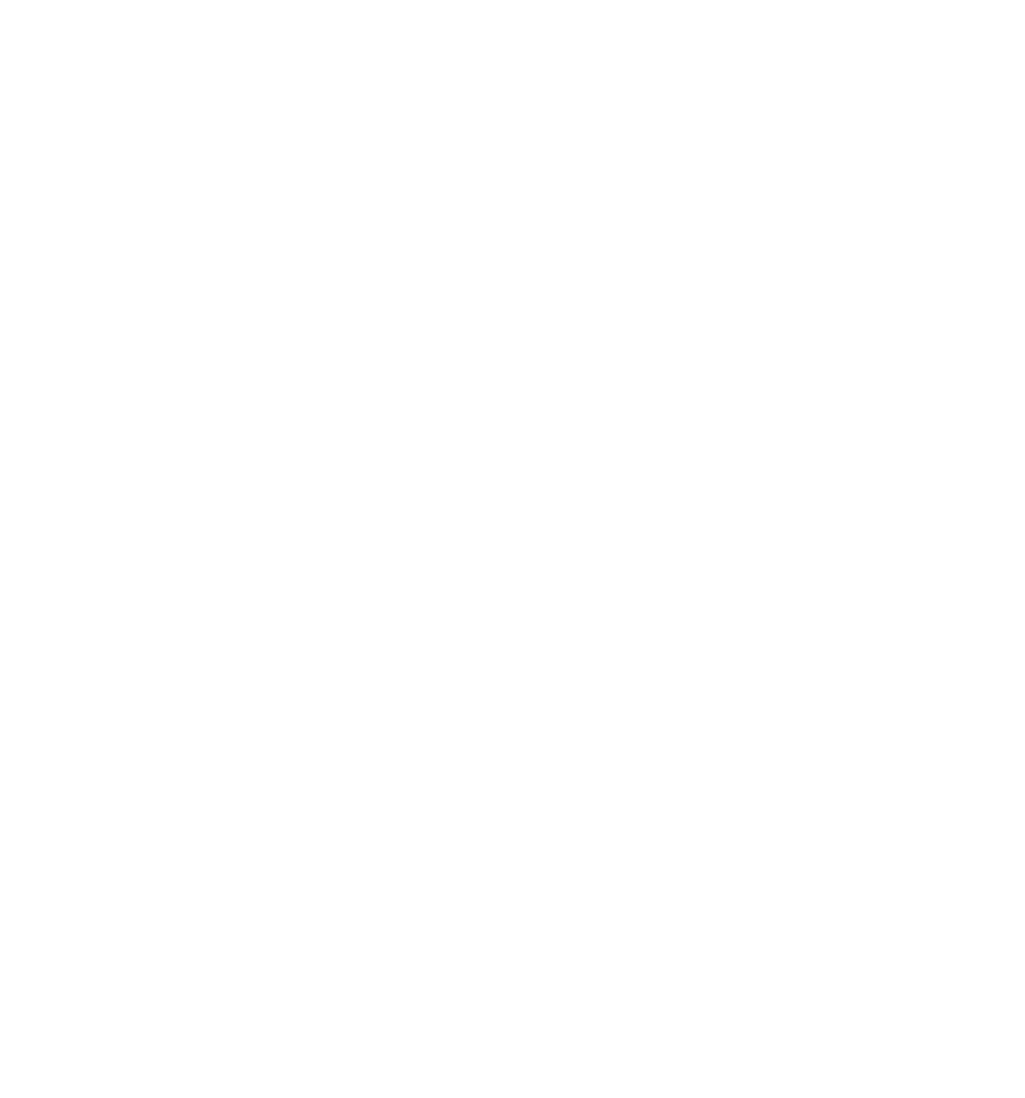
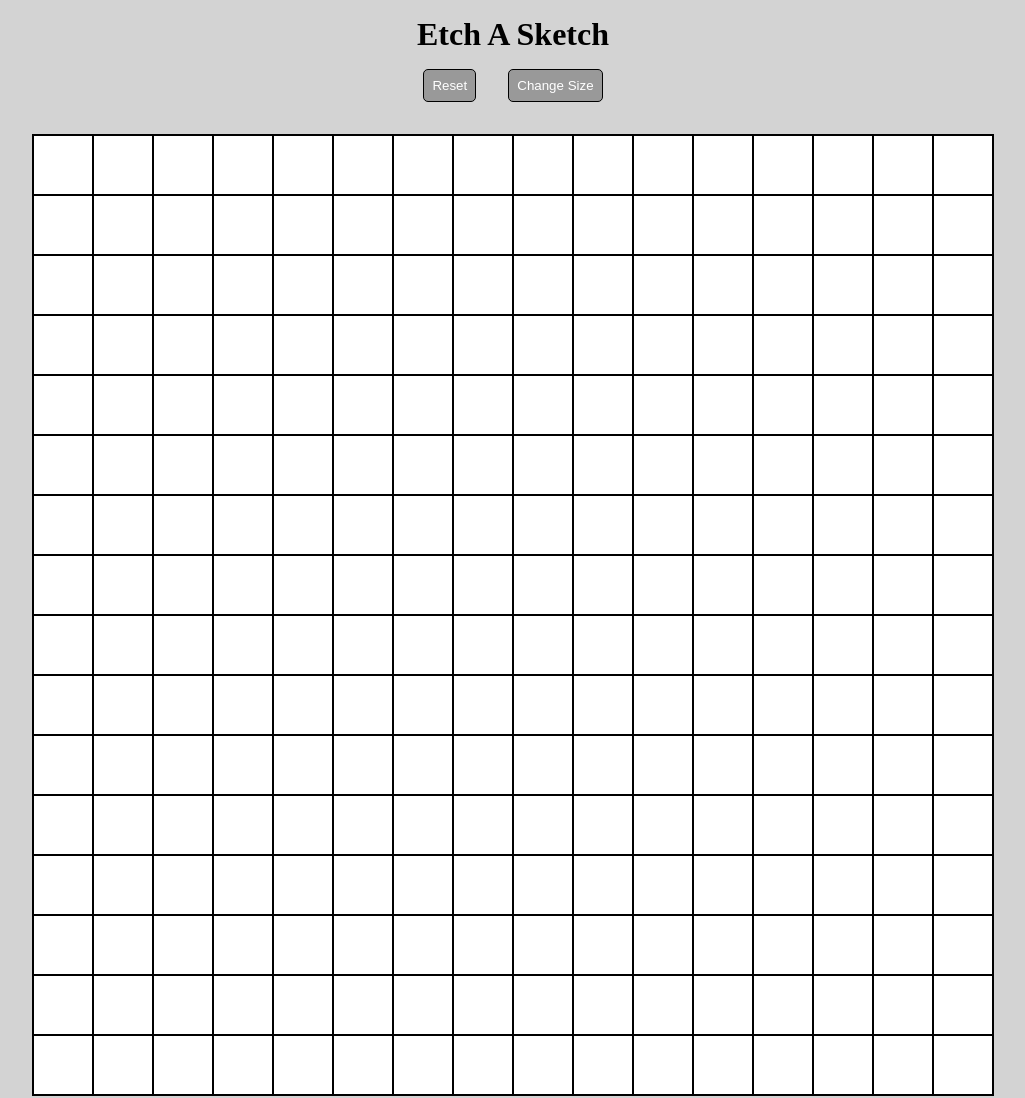
Before and after one commit to Tirnoch/ethc-a-sketch, a plain HTML site: page index.html in a window 1280 px wide. Shown: the top 1098 px of the page, without its empty margins (127-1152 px from the left). Before the commit the page ends 800 px from the top, so only its background shows below. Drawn offline with Linux system fonts and the light colour scheme.

```diff
--- a/index.html
+++ b/index.html
@@ -5,7 +5,11 @@
     <meta name="viewport" content="width=device-width, initial-scale=1.0" />
     <link rel="stylesheet" href="/style/style.css" />
     <script src="/source/script.js" defer></script>
-    <title>Etch A Sketch</title>
+    <title>Project: Etch A Sketch</title>
   </head>
-  <body></body>
+  <body>
+    <h1>Etch A Sketch</h1>
+    <div class="container"></div>
+    <div class="footer">Enjoy!</div>
+  </body>
 </html>
--- a/source/script.js
+++ b/source/script.js
@@ -0,0 +1,60 @@
+const container = document.querySelector('.container');
+
+for (let i = 0; i < 16; i++) {
+  for (let j = 0; j < 16; j++) {
+    const div = document.createElement('div');
+    div.className = 'square';
+    container.appendChild(div);
+  }
+}
+const buttons = document.createElement('div');
+buttons.className = 'buttons';
+
+const resetBtn = document.createElement('button');
+resetBtn.textContent = 'Reset';
+resetBtn.addEventListener('click', () => {
+  const squares = document.querySelectorAll('.square');
+  squares.forEach((square) => {
+    square.style.backgroundColor = 'white';
+  });
+});
+
+const sizeBtn = document.createElement('button');
+sizeBtn.textContent = 'Change Size';
+
+sizeBtn.addEventListener('click', (e) => {
+  const size = parseInt(prompt('Enter the number of squares per side'), 10);
+  if (typeof size === 'number' && size > 0 && size <= 100) {
+    const squares = document.querySelectorAll('.square');
+    squares.forEach((square) => {
+      square.remove();
+    });
+    for (let i = 0; i < size; i++) {
+      for (let j = 0; j < size; j++) {
+        const div = document.createElement('div');
+        div.className = 'square';
+        div.style.width = `${960 / size}px`;
+        div.style.height = `${960 / size}px`;
+        container.appendChild(div);
+      }
+    }
+    squares.forEach((square) => {
+      square.style.backgroundColor = 'white';
+    });
+  } else {
+    alert('Please enter a number between 1 and 100');
+  }
+});
+
+buttons.appendChild(resetBtn);
+buttons.appendChild(sizeBtn);
+const title = document.querySelector('h1');
+title.appendChild(buttons);
+const squares = document.querySelectorAll('.square');
+squares.forEach((square) => {
+  square.addEventListener('mouseover', () => {
+    square.style.backgroundColor = `#${Math.floor(
+      Math.random() * 16777215
+    ).toString(16)}`;
+  });
+});
--- a/style/style.css
+++ b/style/style.css
@@ -0,0 +1,60 @@
+* {
+  margin: 0;
+  padding: 0;
+  box-sizing: border-box;
+}
+.footer {
+  text-align: center;
+  margin: 1rem;
+}
+body {
+  display: flex;
+  flex-direction: column;
+  justify-content: center;
+  align-items: center;
+  background-color: lightgrey;
+}
+h1 {
+  text-align: center;
+  margin: 1rem 0;
+}
+.container {
+  display: flex;
+  flex-wrap: wrap;
+  justify-content: center;
+  align-items: center;
+  width: 962px;
+  height: 962px;
+  margin: 0;
+  padding: 0;
+  border: 1px solid black;
+}
+
+.square {
+  background-color: white;
+  border: 1px solid black;
+  width: calc(960px / 16);
+  height: calc(960px / 16);
+}
+.buttons {
+  display: flex;
+  justify-content: center;
+  align-items: center;
+  margin: 1rem 0;
+}
+
+button {
+  margin: 0 1rem;
+  padding: 0.5rem;
+  border: 1px solid black;
+  border-radius: 5px;
+  background-color: #999;
+  color: white;
+  cursor: pointer;
+}
+button:hover {
+  background-color: #888;
+}
+button:active {
+  transform: translateY(0.1rem);
+}
```
Also changed, not shown: 1 other file.
